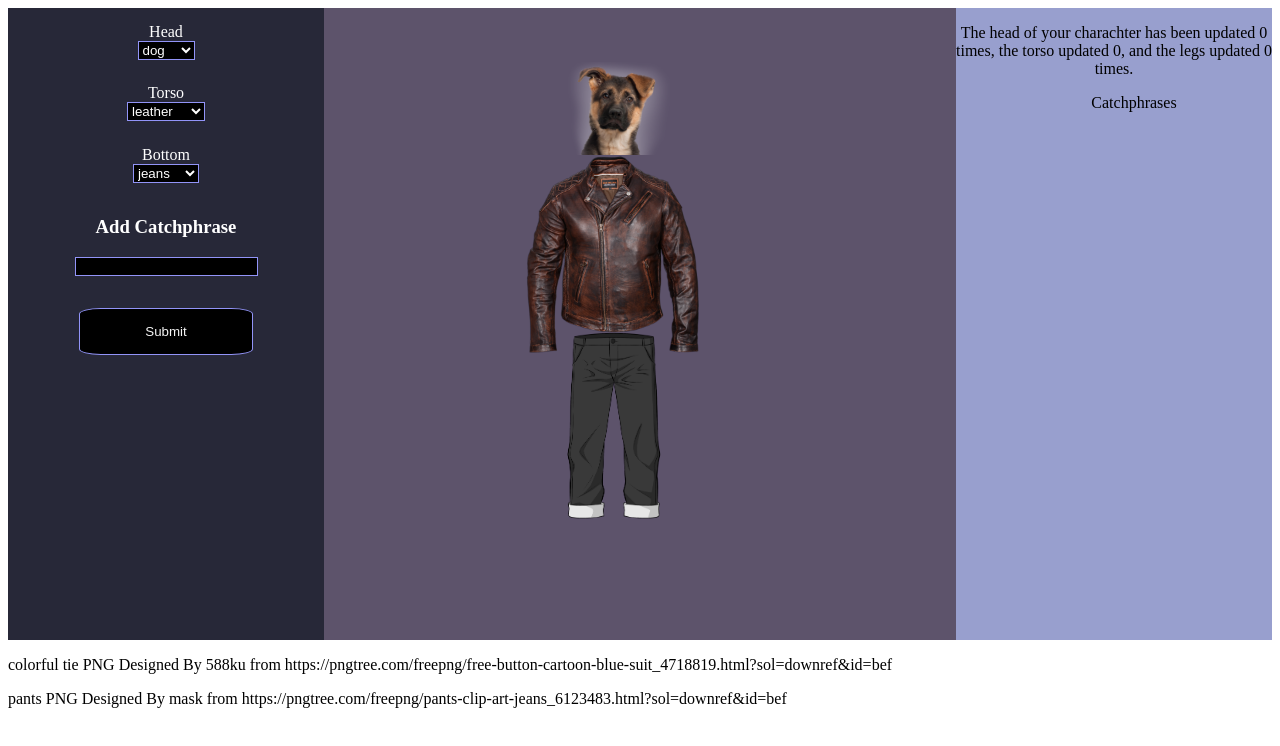
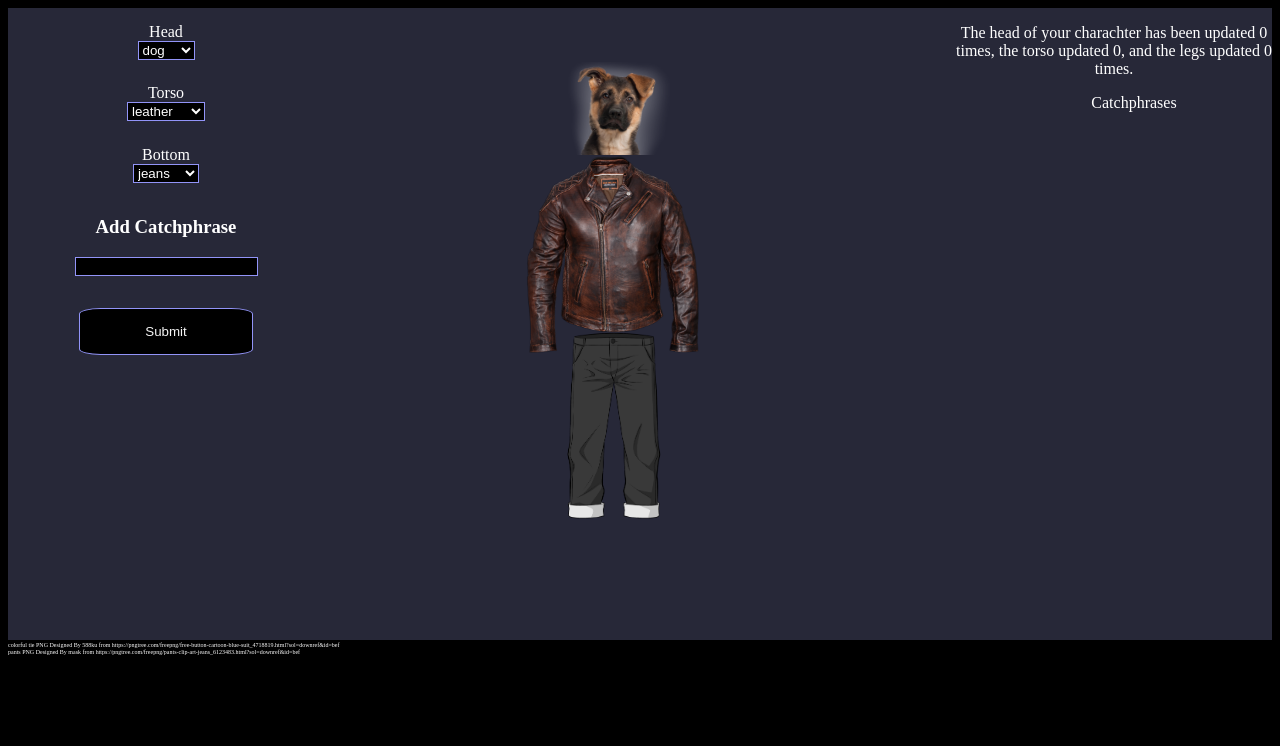
Before and after one commit to Joseph-K-B/character-builder, a React (Create React App) app: page / in a window 1280 px wide. Shown: the top 746 px of the page. Built offline with nearby package versions, Linux system fonts and the light colour scheme.

Commit message:
styling touches for submission, still a lot to do

```diff
--- a/src/components/Character/Character.css
+++ b/src/components/Character/Character.css
@@ -1,5 +1,6 @@
 .image-section{
-    background-color: #5D536B;
+    background-color: #272838;
+    /* background-color: #5D536B; */
 }
 
 .head-image{
--- a/src/components/Stat/StatList.css
+++ b/src/components/Stat/StatList.css
@@ -1,4 +1,6 @@
 .catchphrase-list{
-    background-color: #989FCE;
+    color: white;
+    background-color: #272838;
+    /* background-color: #989FCE; */
     text-align: center;
 }
--- a/src/containers/BuilderContainer.css
+++ b/src/containers/BuilderContainer.css
@@ -1,5 +1,14 @@
+html{
+    background-color: black;
+}
+
 main{
     background-color: #272838;
     display: grid;
     grid-template-columns: 1fr 2fr 1fr;
 }
+
+footer{
+    font-size: 10%;
+    color: white;
+}
```
